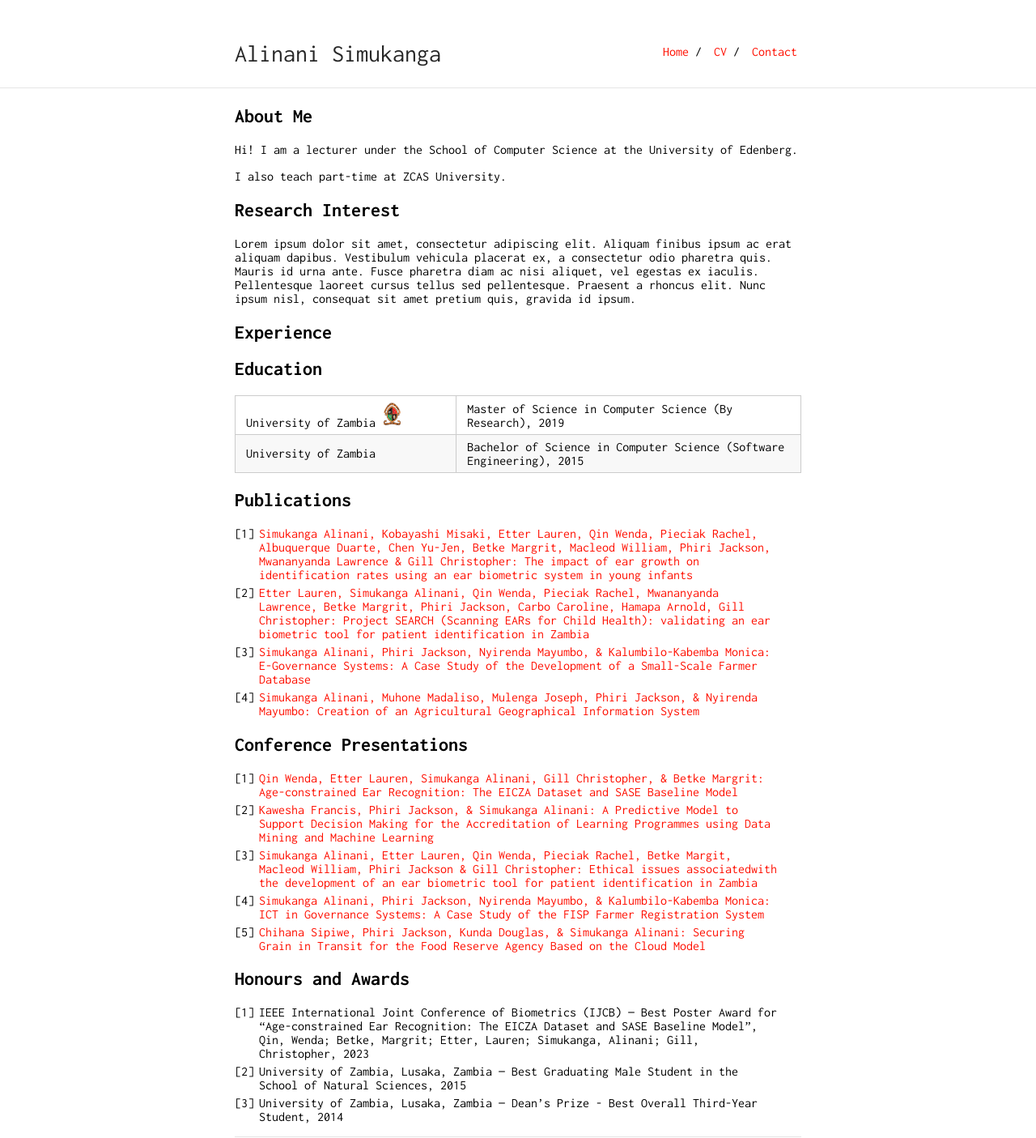
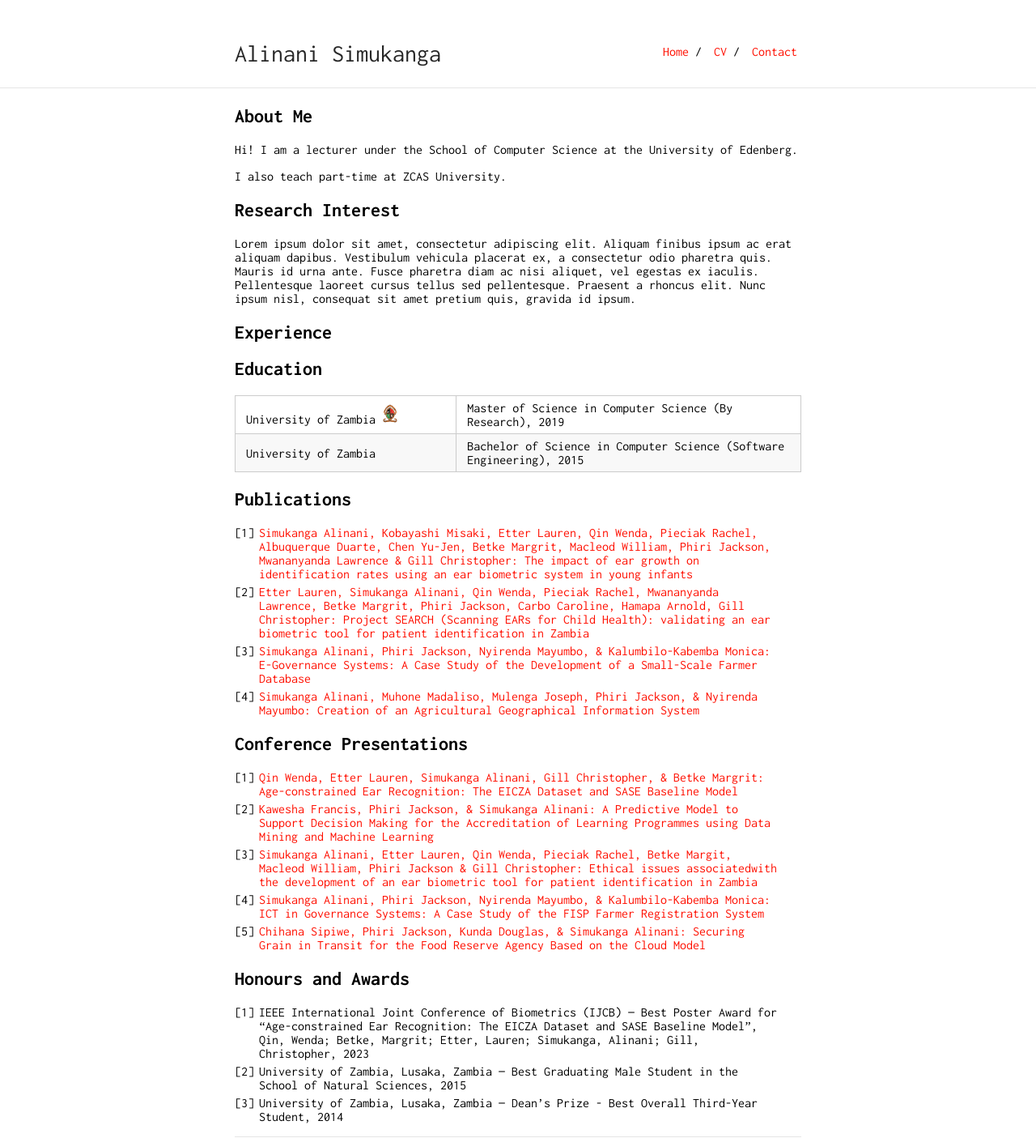
Before and after one commit to a1inani/a1inani.github.io, a Jekyll site: the page built from index.md, in a window 1280 px wide. Shown: the whole page at 81% size. Built offline with Jekyll 4.4.1, drawn with Linux system fonts in a browser that asks for light colours; our own code applies the rules of GitHub Pages for plain Markdown files.

Commit message:
Update index.md

```diff
--- a/index.md
+++ b/index.md
@@ -18,7 +18,7 @@
 
 ## Education
 
-University of Zambia <img src="/img/unza.svg" style="width: 10%;" /> | Master of Science in Computer Science (By Research), 2019
+University of Zambia <img src="/img/unza.svg" style="width: 8%;" /> | Master of Science in Computer Science (By Research), 2019
 University of Zambia | Bachelor of Science in Computer Science (Software Engineering), 2015
 
 ## Publications
```
